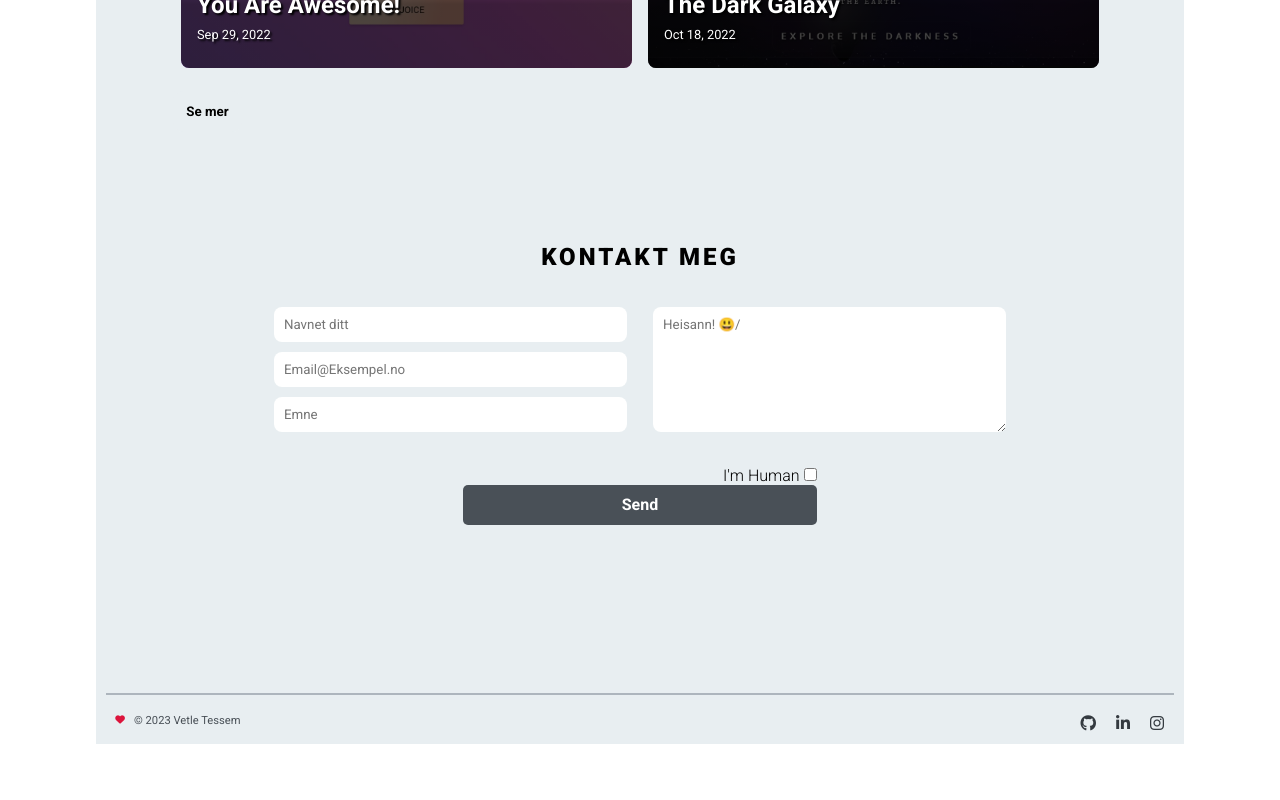
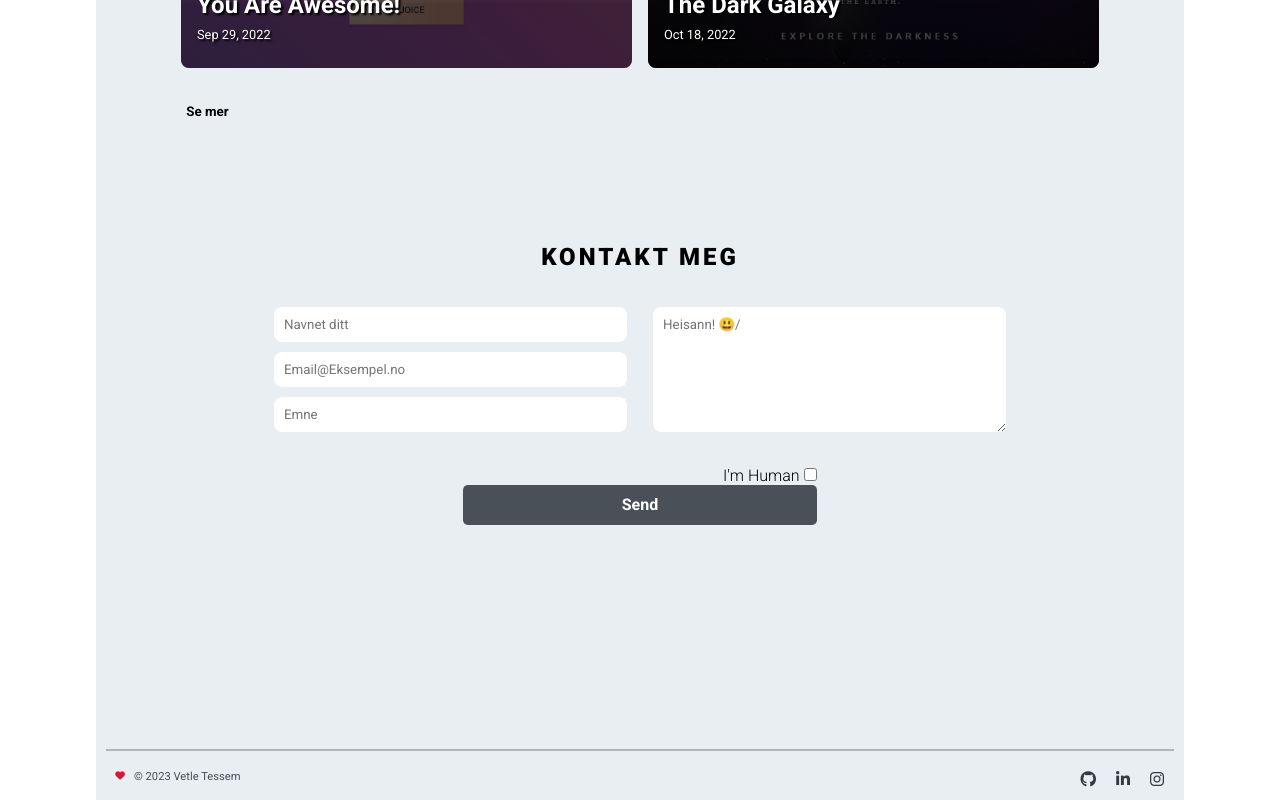
Before and after one commit to H3X-C0DE/Hex-Portfolio, a React (Create React App) app: page / in a window 1280 px wide. Shown: the part 3283-4083 px from the top of the page. Before the commit the page ends 4027 px from the top, so only its background shows below. Built offline with nearby package versions, Linux system fonts and the light colour scheme.

Commit message:
fixed footer gap

```diff
--- a/src/Styles/footer.css
+++ b/src/Styles/footer.css
@@ -10,7 +10,7 @@ footer span {
   font-size: 0.8em;
 }
 .footer-container {
-  padding-top: 20vh;
+  padding-top: 27vh;
 }
 .page-end {
   display: flex;
```
